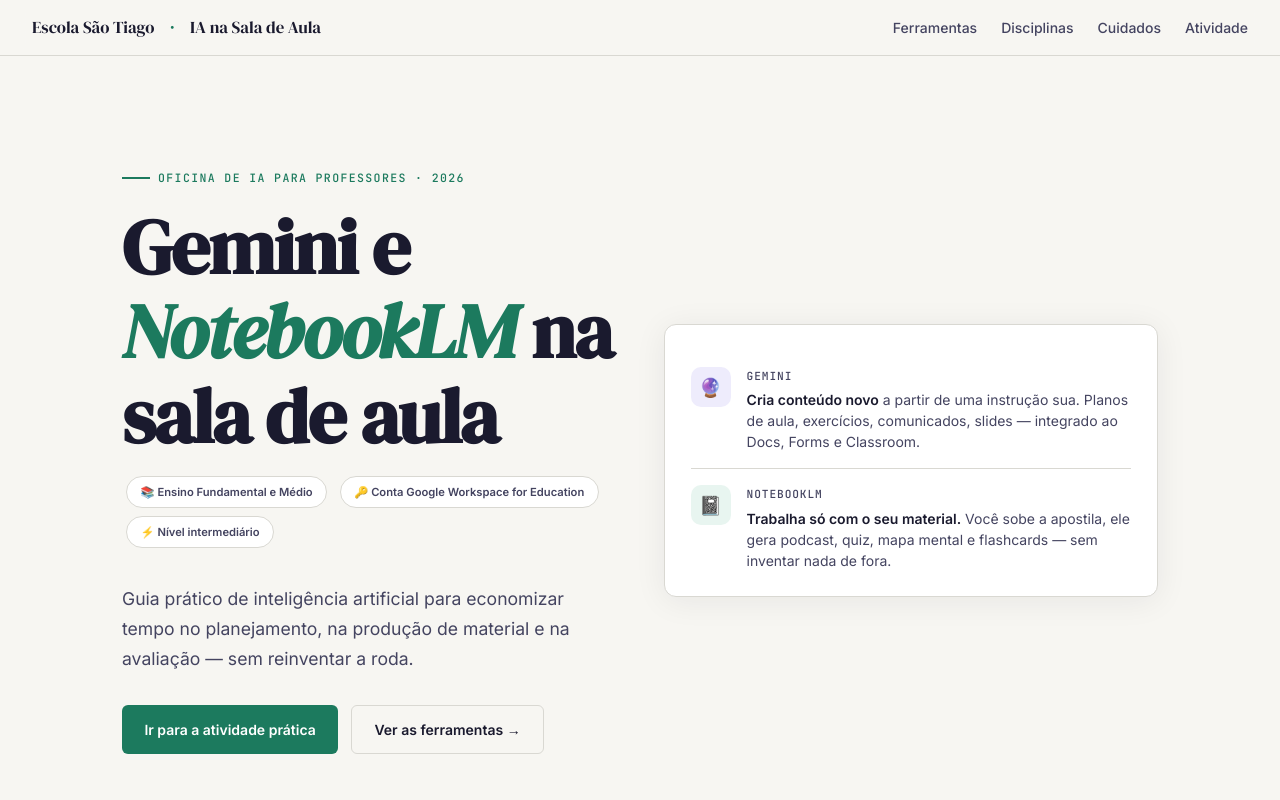
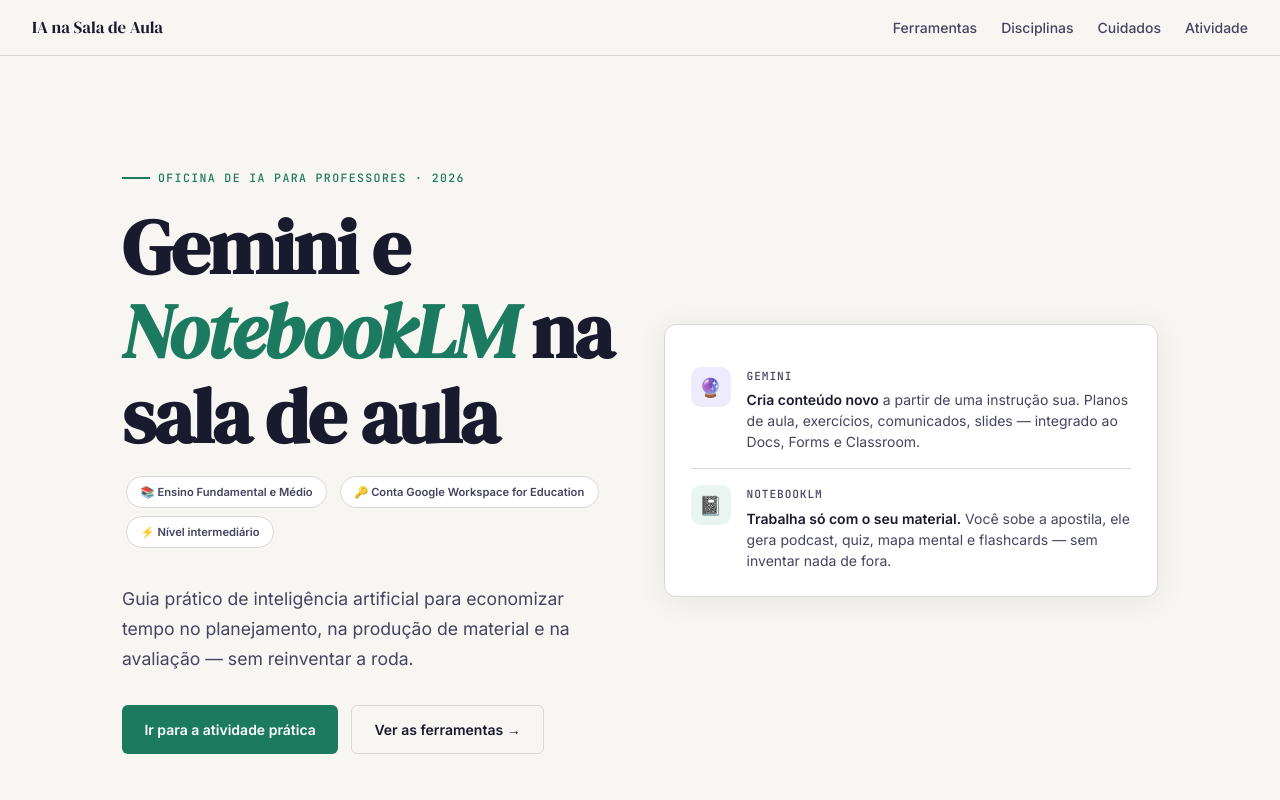
Before and after one commit to Pinguim2001/google-ai-education-workshop, a plain HTML site: page index.html in a window 1280 px wide. Shown: the top 800 px of the page. Drawn offline with Linux system fonts and the light colour scheme.

Commit message:
Branch Atualizada

```diff
--- a/index.html
+++ b/index.html
@@ -4,7 +4,7 @@
 <head>
   <meta charset="UTF-8">
   <meta name="viewport" content="width=device-width, initial-scale=1.0">
-  <title>Gemini e NotebookLM na Sala de Aula · Escola São Tiago</title>
+  <title>Gemini e NotebookLM na Sala de Aula</title>
   <link rel="preconnect" href="https://fonts.googleapis.com">
   <link rel="preconnect" href="https://fonts.gstatic.com" crossorigin>
   <link
@@ -891,7 +891,7 @@
 
   <!-- NAV -->
   <nav>
-    <a href="#" class="nav-brand">Escola São Tiago &nbsp;<span>·</span>&nbsp; IA na Sala de Aula</a>
+    <a href="#" class="nav-brand">IA na Sala de Aula</a>
     <ul class="nav-links">
       <li><a href="#ferramentas">Ferramentas</a></li>
       <li><a href="#disciplinas">Disciplinas</a></li>
```
Also changed, not shown: 1 other file.
